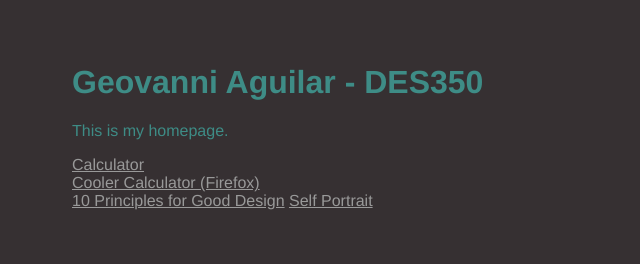
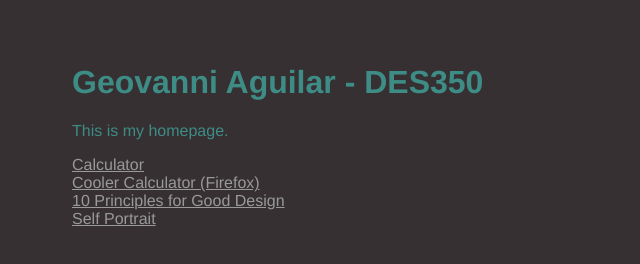
Before and after one commit to geo-ags/DES350, a plain HTML site: page index.html in a window 1280 px wide. Shown: the whole page, without its empty margins (0-640 px from the left). Drawn offline with Linux system fonts and the light colour scheme.

Commit message:
Add files via upload

```diff
--- a/index.html
+++ b/index.html
@@ -27,7 +27,7 @@
 	<p>
 	<a href="https://geo-ags.github.io/DES350/calculator">Calculator</a><br>
 	<a href="Calc_Mac.html">Cooler Calculator (Firefox)</a><br>
-	<a href="Principles.html">10 Principles for Good Design</a>
+	<a href="Principles.html">10 Principles for Good Design</a><br>
 	<a href="portrait-03.jpg">Self Portrait</a>
 	</p>
 
```
